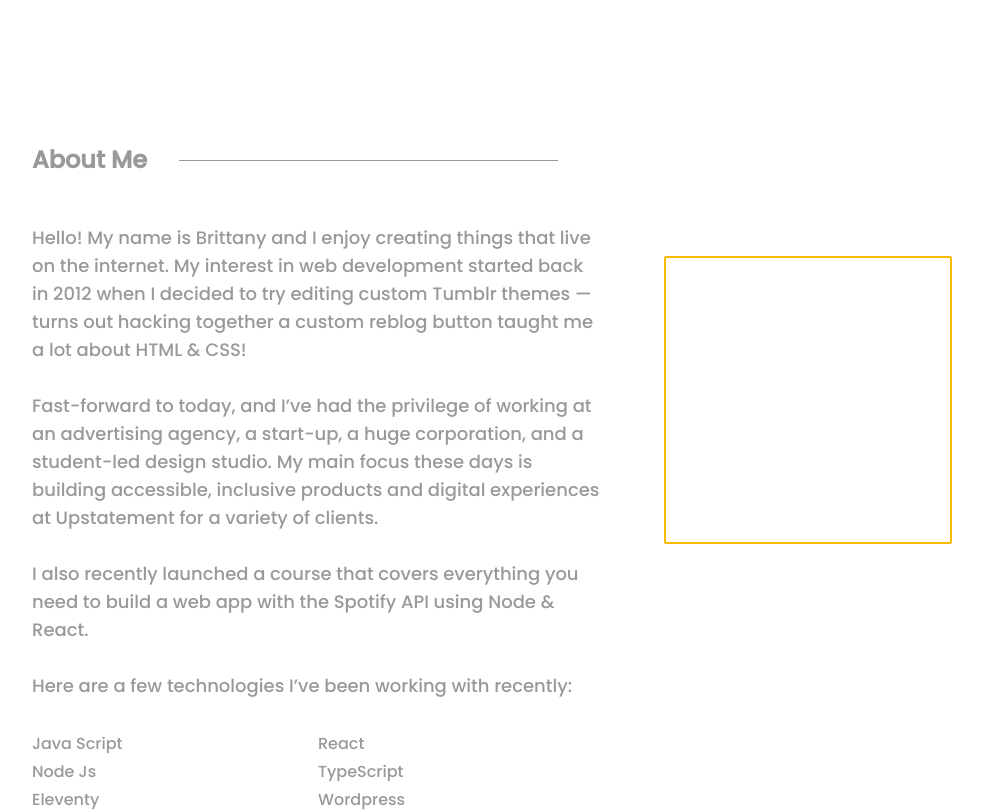
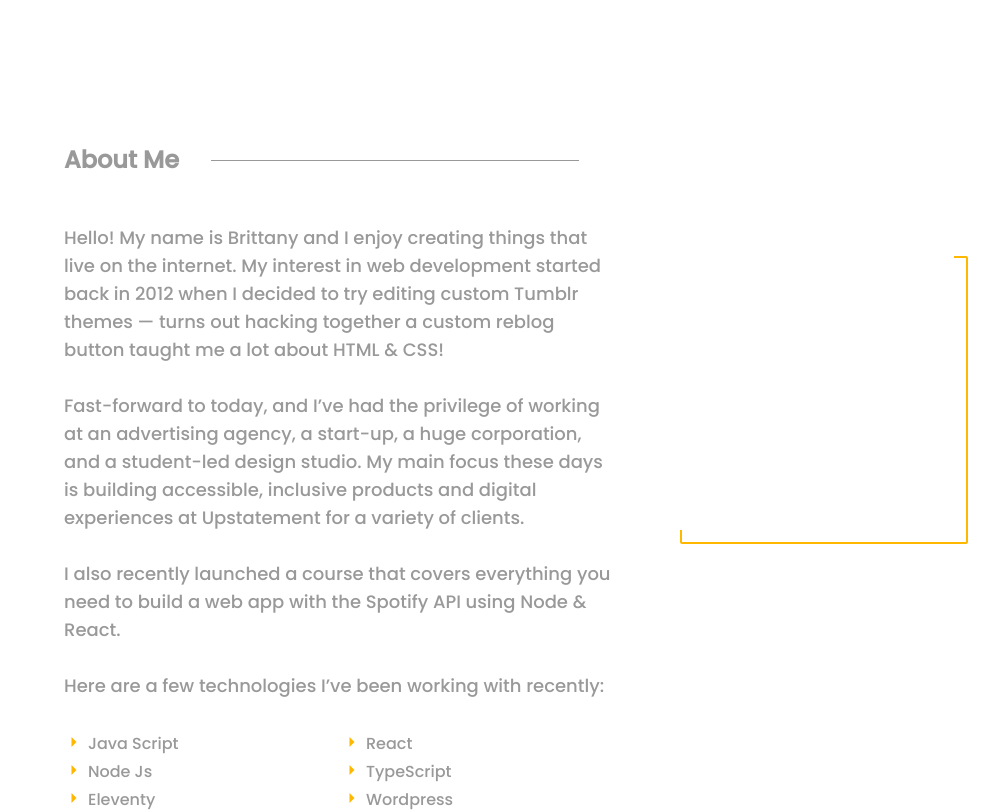
Before and after one commit to hsbysddq/portfolio, a React (Create React App) app: page /about in a window 1280 px wide. Shown: the whole page, without its empty margins (112-1111 px from the left). Built offline with nearby package versions, Linux system fonts and the light colour scheme.

Commit message:
add skills icon

```diff
--- a/src/Pages/About.jsx
+++ b/src/Pages/About.jsx
@@ -1,6 +1,7 @@
+import { IoMdArrowDropright } from "react-icons/io"
 function About() {
   return (
-    <div className="pl-36 pt-36 flex">
+    <div className="pl-44 pt-36 flex">
       <div className="w-6/12 text-[#999999] font-poppins">
         <div className="flex">
           <h1 className="text-2xl font-bold  mb-12">About Me</h1>
@@ -25,16 +26,34 @@ function About() {
         </p>
 
         <ul className="skills-list pt-8 grid grid-cols-2 gap-1">
-          <li>Java Script</li>
-          <li>React</li>
-          <li>Node Js</li>
-          <li>TypeScript</li>
-          <li>Eleventy</li>
-          <li>Wordpress</li>
+          <li className="flex align-center">
+            <IoMdArrowDropright className="text-[#ffb800] w-5 h-5 mr-1" />
+            Java Script
+          </li>
+          <li className="flex align-center">
+            <IoMdArrowDropright className="text-[#ffb800] w-5 h-5 mr-1" />
+            React
+          </li>
+          <li className="flex align-center">
+            <IoMdArrowDropright className="text-[#ffb800] w-5 h-5 mr-1" />
+            Node Js
+          </li>
+          <li className="flex align-center">
+            <IoMdArrowDropright className="text-[#ffb800] w-5 h-5 mr-1" />
+            TypeScript
+          </li>
+          <li className="flex align-center">
+            <IoMdArrowDropright className="text-[#ffb800] w-5 h-5 mr-1" />
+            Eleventy
+          </li>
+          <li className="flex align-center">
+            <IoMdArrowDropright className="text-[#ffb800] w-5 h-5 mr-1" />
+            Wordpress
+          </li>
         </ul>
       </div>
       <div className="w-6/12">
-        <div className="relative w-72 h-72 bg-transparent border-2 border-[#ffb800] mt-28 ml-16 rounded-sm transition duration-150 before:mt-[-16px] before:ml-[-16px] before:content-[''] before:w-72 before:h-72  before:absolute before:rounded-xl before:transition  before:duration-150 hover:before:translate-y-[-10px] hover:before:translate-x-[-10px] hover:translate-y-[6px] hover:translate-x-[6px]"></div>
+        <div className="relative w-72 h-72 bg-transparent border-2 border-[#ffb800] mt-28 ml-16 rounded-sm transition duration-150 before:bg-white before:mt-[-16px] before:ml-[-16px] before:content-[''] before:w-72 before:h-72  before:absolute before:rounded-xl before:transition  before:duration-150 hover:before:translate-y-[-10px] hover:before:translate-x-[-10px] hover:translate-y-[6px] hover:translate-x-[6px]"></div>
       </div>
     </div>
   )
```
